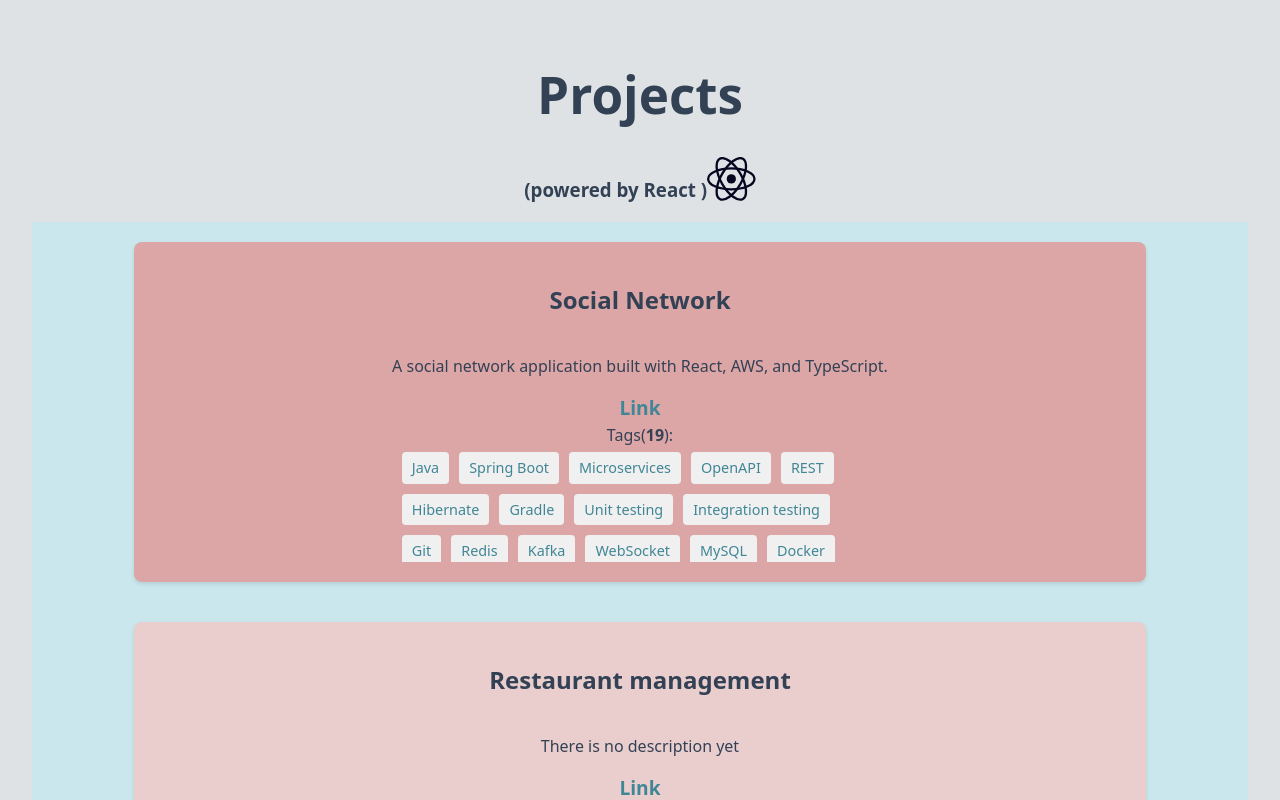
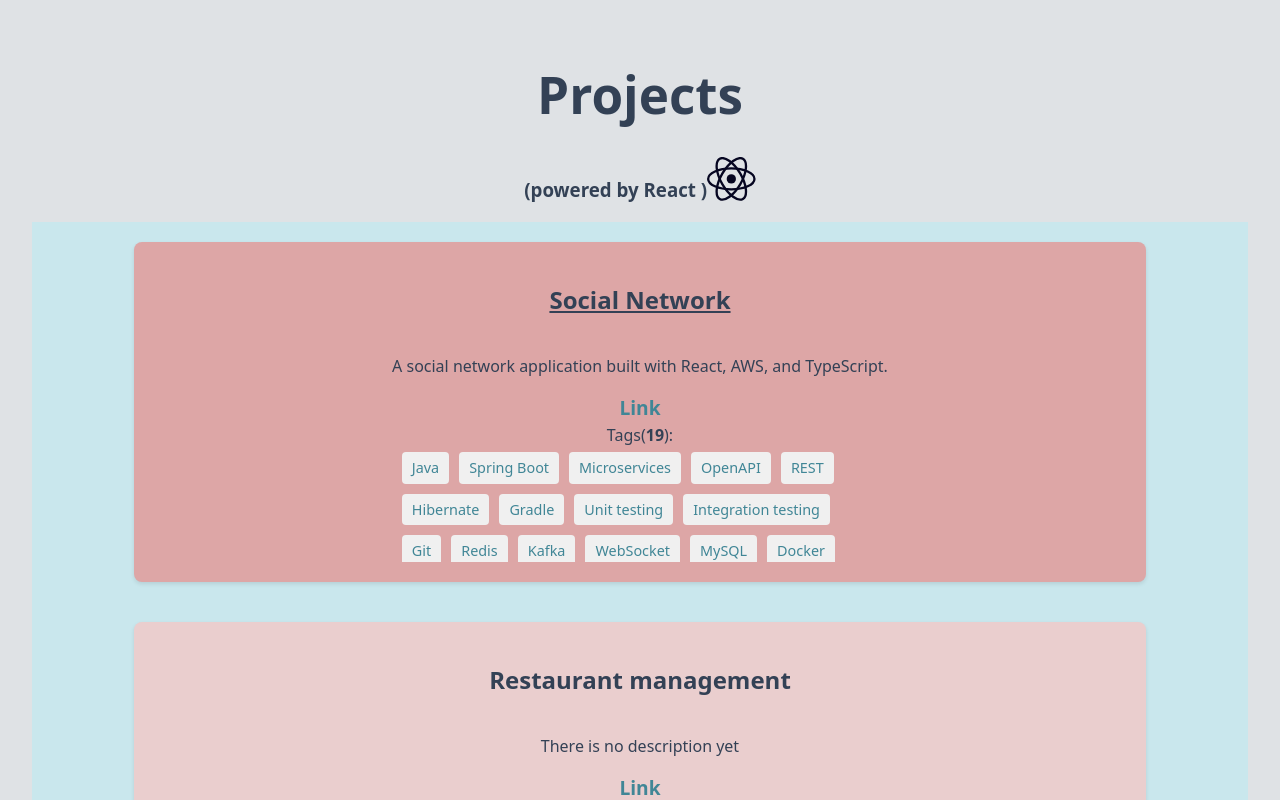
Before and after one commit to knetsov91/knetsov91.github.io, a React (Vite) app: page / in a window 1280 px wide. In both pictures the pointer is over the element "Social Network". Shown: the top 800 px of the page. Built offline with nearby package versions, Linux system fonts and the light colour scheme.

Commit message:
Add style in Project.module.css to underline header when hover Project component.

```diff
--- a/src/components/Project/Project.module.css
+++ b/src/components/Project/Project.module.css
@@ -37,6 +37,10 @@
     background-color: #dda6a6;
 }
 
+.project:hover h2 {
+    text-decoration: underline;
+}
+
 @media only screen and (max-width: 400px) {
     .project {
         width: 60vw;
```
